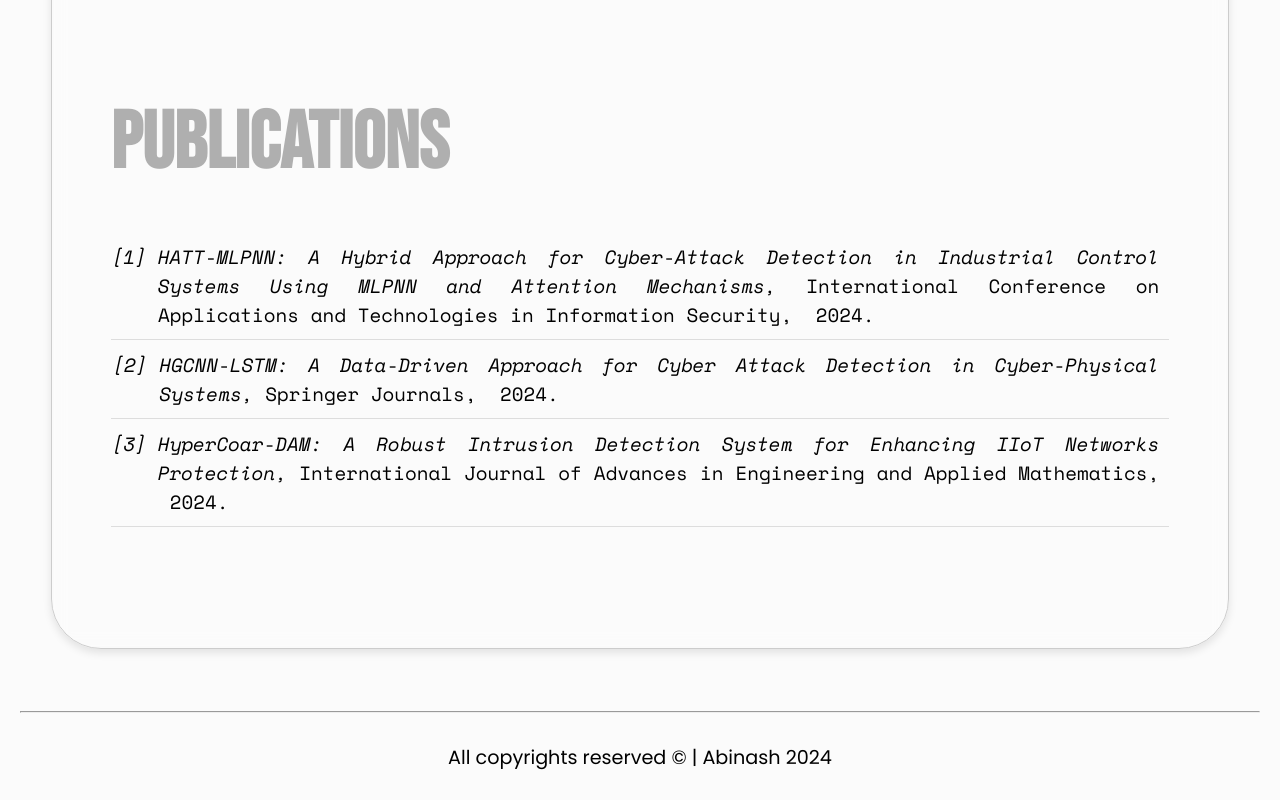
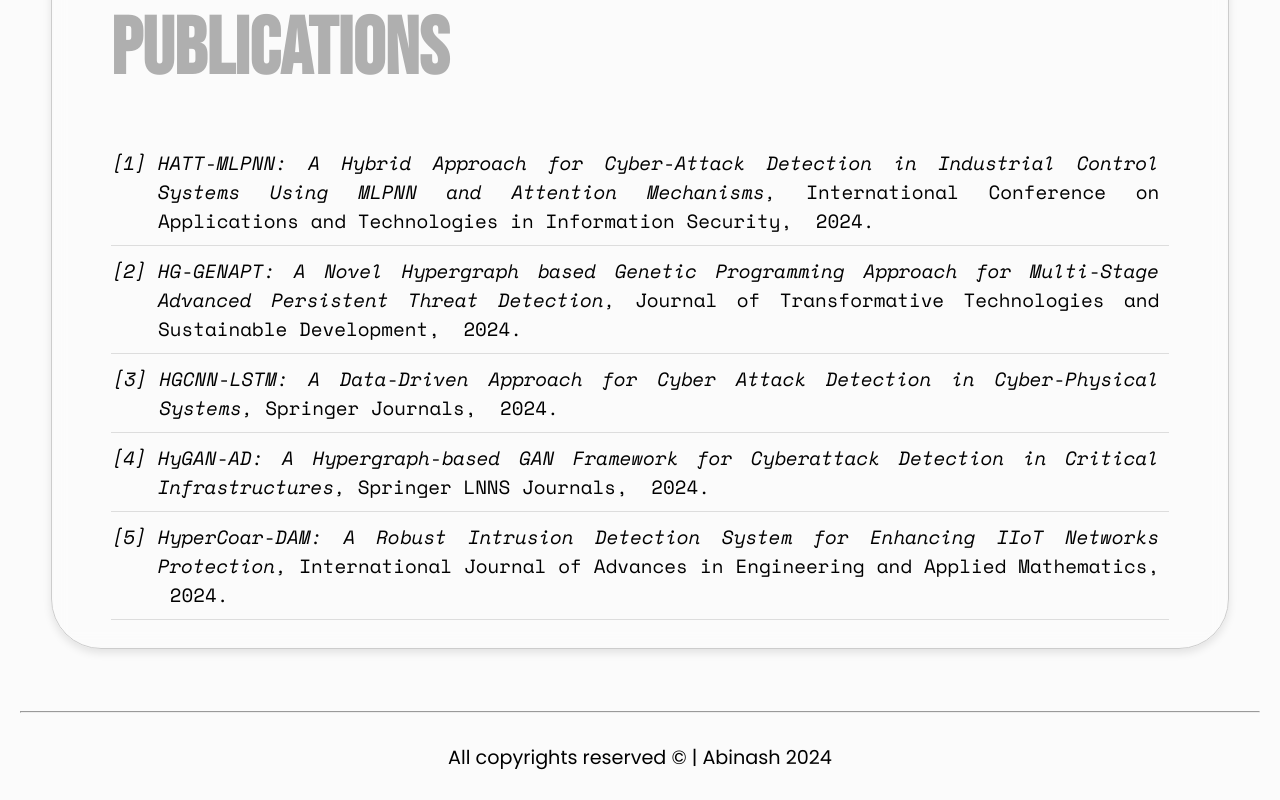
Before and after one commit to AbiXnash/abxfolio, a React (Vite) app: page / in a window 1280 px wide. Shown: the part 1731-2531 px from the top of the page. Built offline with nearby package versions, Linux system fonts and the light colour scheme.

Commit message:
Publications update

```diff
--- a/src/pages/Publications/Publications.tsx
+++ b/src/pages/Publications/Publications.tsx
@@ -1,27 +1,32 @@
-import arrow from "../../assets/arrow.svg";
 import './Publications.scss'
 
 const Publications = () => {
     const publications: {
-        id: number;
         title: string;
         year: string;
         publisher: string;
     }[] = [
             {
-                id: 1,
                 title: "HATT-MLPNN: A Hybrid Approach for Cyber-Attack Detection in Industrial Control Systems Using MLPNN and Attention Mechanisms",
                 year: "2024",
                 publisher: "International Conference on Applications and Technologies in Information Security",
             },
             {
-                id: 2,
+                title: "HG-GENAPT: A Novel Hypergraph based Genetic Programming Approach for Multi-Stage Advanced Persistent Threat Detection",
+                year: "2024",
+                publisher: "Journal of Transformative Technologies and Sustainable Development",
+            },
+            {
                 title: "HGCNN-LSTM: A Data-Driven Approach for Cyber Attack Detection in Cyber-Physical Systems",
                 year: "2024",
                 publisher: "Springer Journals",
             },
             {
-                id: 3,
+                title: "HyGAN-AD: A Hypergraph-based GAN Framework for Cyberattack Detection in Critical Infrastructures",
+                year: "2024",
+                publisher: "Springer LNNS Journals",
+            },
+            {
                 title: "HyperCoar-DAM: A Robust Intrusion Detection System for Enhancing IIoT Networks Protection",
                 year: "2024",
                 publisher: "International Journal of Advances in Engineering and Applied Mathematics",
@@ -36,7 +41,7 @@ const Publications = () => {
                     {publications.map((publication, index) => {
                         return (
                             <tr key={index} className="publication-row">
-                                <td className="publication-id">[<em>{publication.id}</em>]</td>
+                                <td className="publication-id">[<em>{index + 1}</em>]</td>
                                 <td className="publication-details">
                                     <em>{publication.title}, </em>
                                     {publication.publisher}, &nbsp;
```
